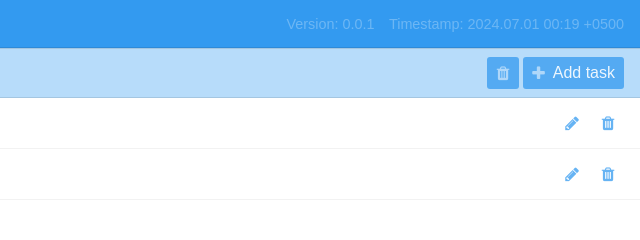
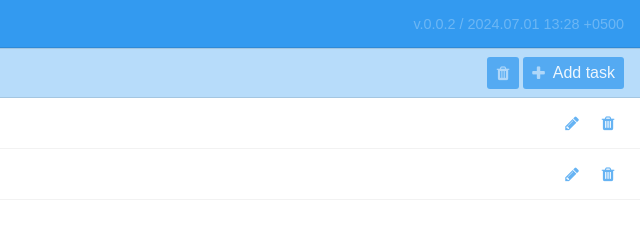
Before and after one commit to lilliputten/vanilla-tasks, a website: page index.html in a window 1280 px wide. Shown: the top 240 px of the page, 640-1280 px from the left. Drawn offline with Linux system fonts and the light colour scheme.

Commit message:
Updated version: 0.0.2.

```diff
--- a/index.html
+++ b/index.html
@@ -1,8 +1,8 @@
 <!doctype html>
 <!--
 @changed 2024.06.30, 17:42
-Version: 0.0.1
-Last changes timestamp: 2024.06.30 22:34 +0500
+Version: 0.0.2
+Last changes timestamp: 2024.07.01 13:28 +0500
 -->
 <html lang="en">
   <head>
@@ -49,11 +49,7 @@ Last changes timestamp: 2024.06.30 22:34 +0500
       <div class="PageAttributes Small Info">
         <span class="Version">
           <!-- NOTE: The value is substituting automatically -->
-          Version: 0.0.1
-        </span>
-        <span class="Timestamp">
-          <!-- NOTE: The value is substituting automatically -->
-          Timestamp: 2024.07.01 00:19 +0500
+          v.0.0.2 / 2024.07.01 13:28 +0500
         </span>
       </div>
     </nav>
--- a/package.json
+++ b/package.json
@@ -1,8 +1,8 @@
 {
   "name": "vanilla-tasks",
-  "version": "0.0.1",
-  "timetag": "240701-0019",
-  "timestamp": "2024.07.01 00:19 +0500",
+  "version": "0.0.2",
+  "timetag": "240701-1328",
+  "timestamp": "2024.07.01 13:28 +0500",
   "changed": "2024.06.30, 17:22",
   "description": "Vanilla tasks list manager",
   "main": "index.html",
```
Also changed, not shown: README.md (deleted), 2 other files.
